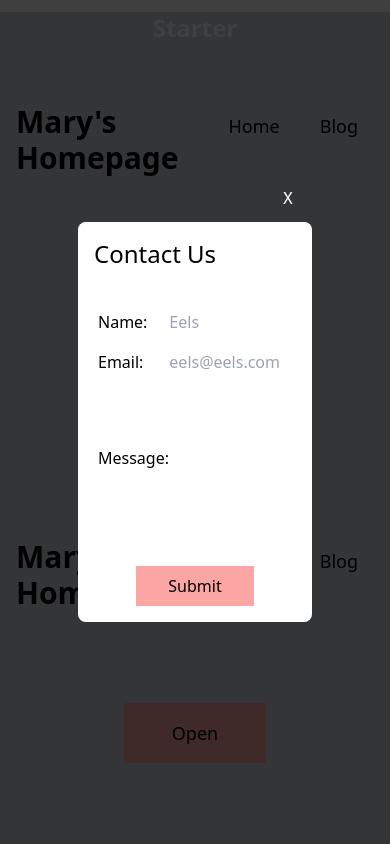
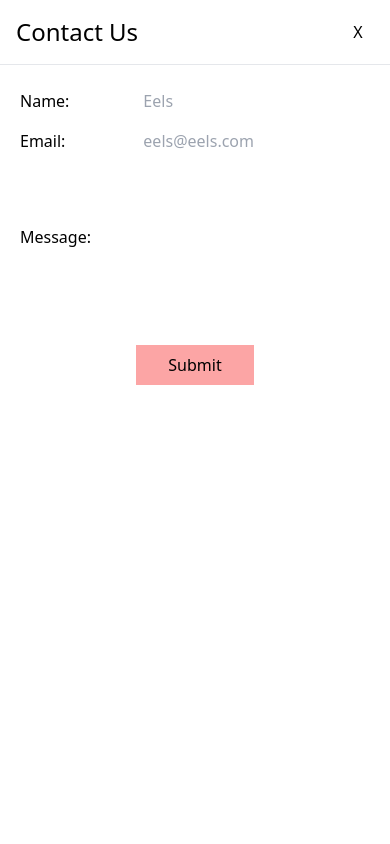
Before and after one commit to sarincasm/jar-of-dirt, a Next.js app in the folder style/css-fundamentals/: page /responsive/media-queries/mobile-modal in a window 390 px wide. Shown: the top 844 px of the page. Built offline with nearby package versions, Linux system fonts and the light colour scheme.

Commit message:
css fundamentals media queries - mobile modal

```diff
--- a/style/css-fundamentals/app/responsive/media-queries/mobile-modal/page.tsx
+++ b/style/css-fundamentals/app/responsive/media-queries/mobile-modal/page.tsx
@@ -104,10 +104,10 @@ function renderDone() {
 			</main>
 
 			<div className="fixed inset-0 bg-black/50 flex justify-center items-center">
-				<div className="relative bg-white rounded-lg w-3/5">
-					<header className="p-4">
+				<div className="relative bg-white sm:rounded-lg sm:w-3/5 h-full sm:h-auto w-full">
+					<header className="p-2 pl-4 sm:p-4 flex justify-between items-center border-b sm:border-b-0">
 						<h2 className="text-2xl">Contact Us</h2>
-						<button className="absolute -top-12 right-0 bg-transparent border-none w-12 h-12 cursor-pointer text-white">
+						<button className="flex justify-center items-center sm:absolute sm:-top-12 right-0 bg-transparent border-none w-12 h-12 cursor-pointer sm:text-white">
 							X
 						</button>
 					</header>
```
Also changed, not shown: 1 other file (tests, documents, lock files or other folders).
